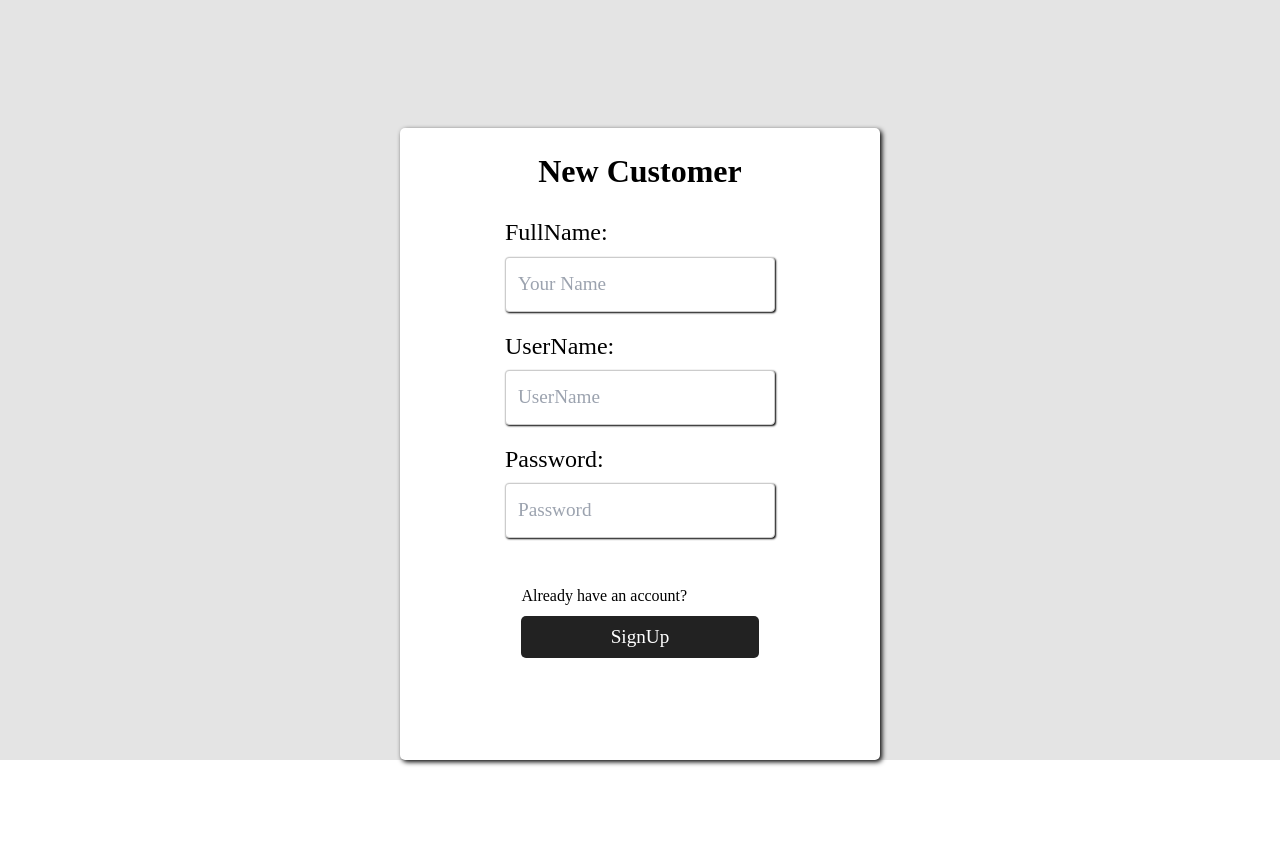
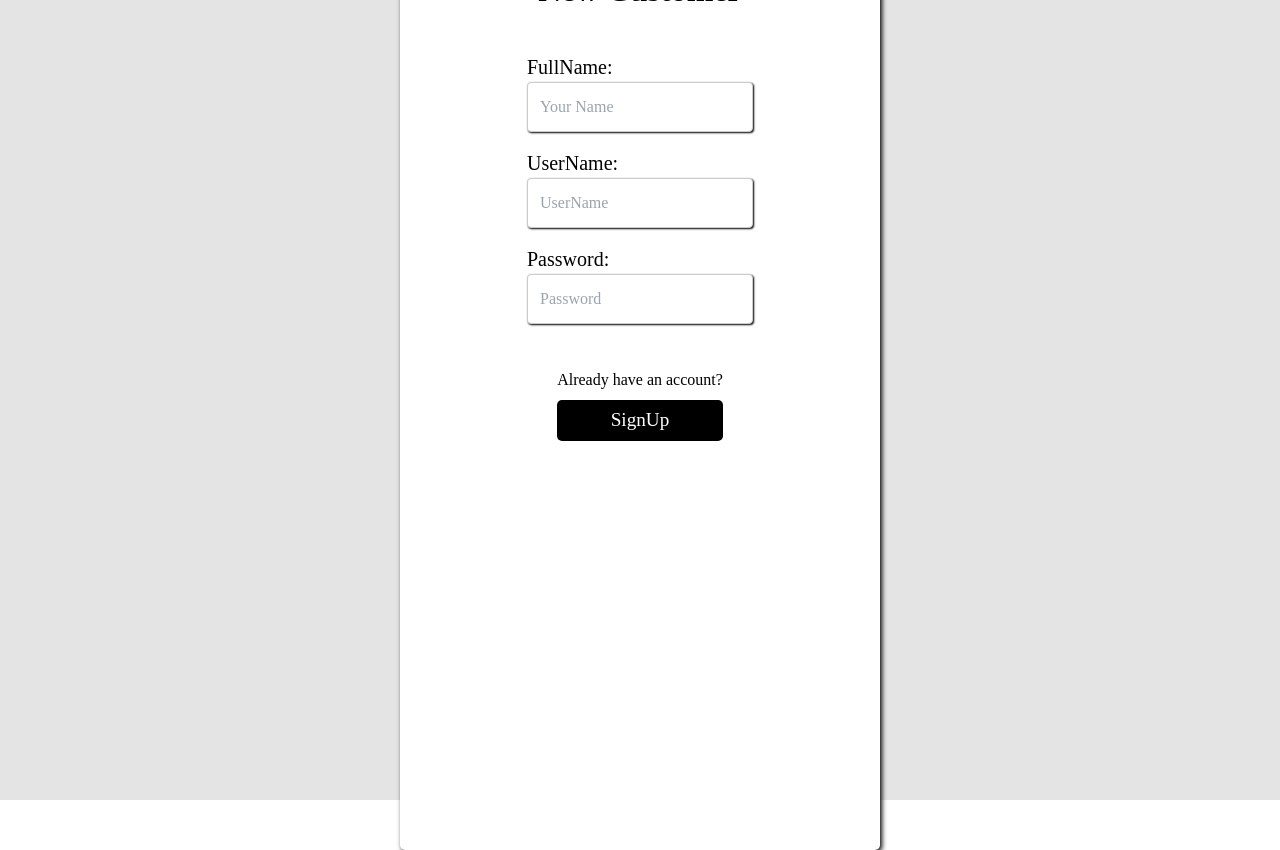
Before and after one commit to Yogeshwar-CM/Techno-Cart, a React (Vite) app in the folder client/: page /auth/customer in a window 1280 px wide. Before the commit the page ends 800 px from the top, so only its background shows below. Built offline with nearby package versions, Linux system fonts and the light colour scheme.

Commit message:
signup page

```diff
--- a/client/src/Pages/Customerauth.jsx
+++ b/client/src/Pages/Customerauth.jsx
@@ -1,3 +1,4 @@
+// eslint-disable-next-line no-unused-vars
 import React, { useState } from "react";
 import { useNavigate } from "react-router-dom";
 import "./customer-auth.css";
@@ -52,43 +53,130 @@ const Customerauth = () => {
   };
 
   return (
-    <div className="Customerauth">
+    // <div className="Customerauth">
+    //   {isSignUp ? (
+    //     <form onSubmit={handleSubmit}>
+    //       <div className="top">
+    //         <h1>New Customer</h1>
+    //       </div>
+    //       <div className="middle">
+    //         <p>FullName:</p>
+    //         <input
+    //           type="text"
+    //           placeholder="Your Name"
+    //           name="FullName"
+    //           value={FullName}
+    //           onChange={(e) => setFullName(e.target.value)}
+    //         />
+    //         <p>UserName:</p>
+    //         <input
+    //           type="text"
+    //           placeholder="UserName"
+    //           name="userName"
+    //           value={userName}
+    //           onChange={(e) => setUserName(e.target.value)}
+    //         />
+    //         <p>Password:</p>
+    //         <input
+    //           type="password"
+    //           placeholder="Password"
+    //           name="password"
+    //           value={password}
+    //           onChange={(e) => setPassword(e.target.value)}
+    //         />
+    //       </div>
+    //       <div className="bottom">
+    //         <button type="button" onClick={handleSignUp}>
+    //           Already have an account?
+    //         </button>
+    //         <button type="submit" id="signup">
+    //           SignUp
+    //         </button>
+    //       </div>
+    //     </form>
+    //   ) : (
+    //     <form onSubmit={handleSubmit}>
+    //       <div className="top">
+    //         <h1>Customer Login</h1>
+    //       </div>
+    //       <div className="middle">
+    //         <p>UserName:</p>
+    //         <input
+    //           type="text"
+    //           placeholder="UserName"
+    //           name="userName"
+    //           value={userName}
+    //           onChange={(e) => setUserName(e.target.value)}
+    //         />
+    //         <p>Password:</p>
+    //         <input
+    //           type="password"
+    //           placeholder="Password"
+    //           name="password"
+    //           value={password}
+    //           onChange={(e) => setPassword(e.target.value)}
+    //         />
+    //       </div>
+    //       <div className="bottom">
+    //         <button onClick={handleSignUp}>Don't have an account?</button>
+    //         <button type="submit" id="login">
+    //           Login
+    //         </button>
+    //       </div>
+    //     </form>
+    //   )}
+    // </div>
+    <div className="font-[Poppins] w-[100vw] h-[100vh] bg-[#e4e4e4] flex items-center justify-center">
       {isSignUp ? (
-        <form onSubmit={handleSubmit}>
-          <div className="top">
-            <h1>New Customer</h1>
+        <form
+          onSubmit={handleSubmit}
+          className="bg-white w-[480px] h-[900px] rounded-[5px] box-shadow flex flex-col items-center py-4 px-8"
+        >
+          <div className="mb-[1.2rem]">
+            <h1 className="font-bold text-[2rem] mb-[1.2rem]">New Customer</h1>
           </div>
-          <div className="middle">
-            <p>FullName:</p>
+          <div className="mb-[1.2rem]">
+            <p className="text-[1.25rem]">FullName:</p>
             <input
               type="text"
               placeholder="Your Name"
               name="FullName"
               value={FullName}
+              className="p-[0.75rem] mb-[1rem] input-box-shadow"
               onChange={(e) => setFullName(e.target.value)}
             />
-            <p>UserName:</p>
+            <p className="text-[1.25rem]">UserName:</p>
             <input
               type="text"
               placeholder="UserName"
               name="userName"
               value={userName}
+              className="p-[0.75rem] mb-[1rem] input-box-shadow"
               onChange={(e) => setUserName(e.target.value)}
             />
-            <p>Password:</p>
+            <p className="text-[1.25rem]">Password:</p>
             <input
               type="password"
               placeholder="Password"
               name="password"
               value={password}
+              className="p-[0.75rem] mb-[1rem] input-box-shadow"
               onChange={(e) => setPassword(e.target.value)}
             />
           </div>
-          <div className="bottom">
-            <button type="button" onClick={handleSignUp}>
+          <div className="flex flex-col">
+            <button
+              type="button"
+              className="text-[1rem] mt-[0.5rem]"
+              onClick={handleSignUp}
+            >
               Already have an account?
             </button>
-            <button type="submit" id="signup">
+            <button
+              type="submit"
+              className="bg-black text-white text-[1.2rem] p-[0.4rem] rounded-[5px] cursor-pointer mt-[0.5rem]"
+              id="signup"
+            >
               SignUp
             </button>
           </div>
--- a/client/src/Pages/customer-auth.css
+++ b/client/src/Pages/customer-auth.css
@@ -18,6 +18,14 @@
   flex-direction: column;
   box-shadow: 2px 2px 5px rgba(0, 0, 0);
   width: 90%;
+}
+
+.box-shadow{
+  box-shadow: 2px 2px 5px rgba(0, 0, 0);
+}
+
+.input-box-shadow{
+  box-shadow: 1px 1px 2px rgba(0, 0, 0);
 }
 
 .Customerauth form input {
```
